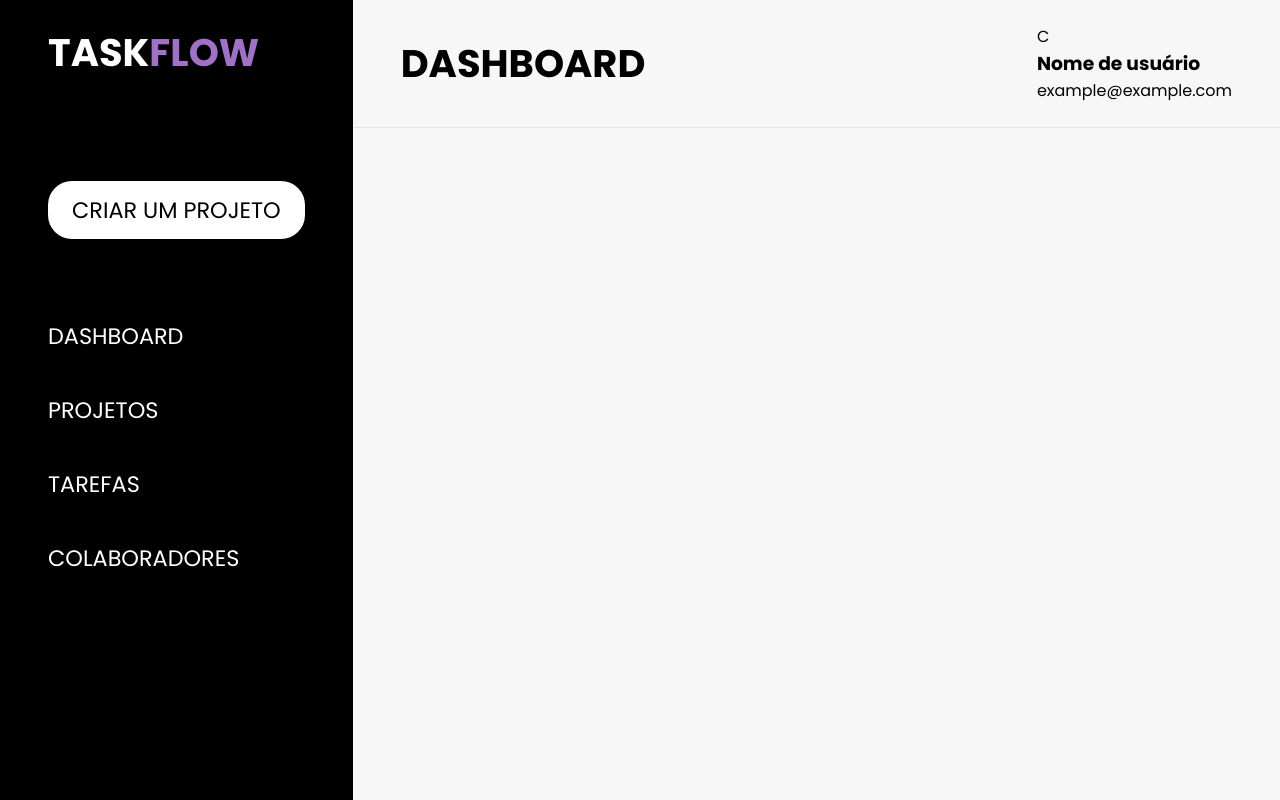
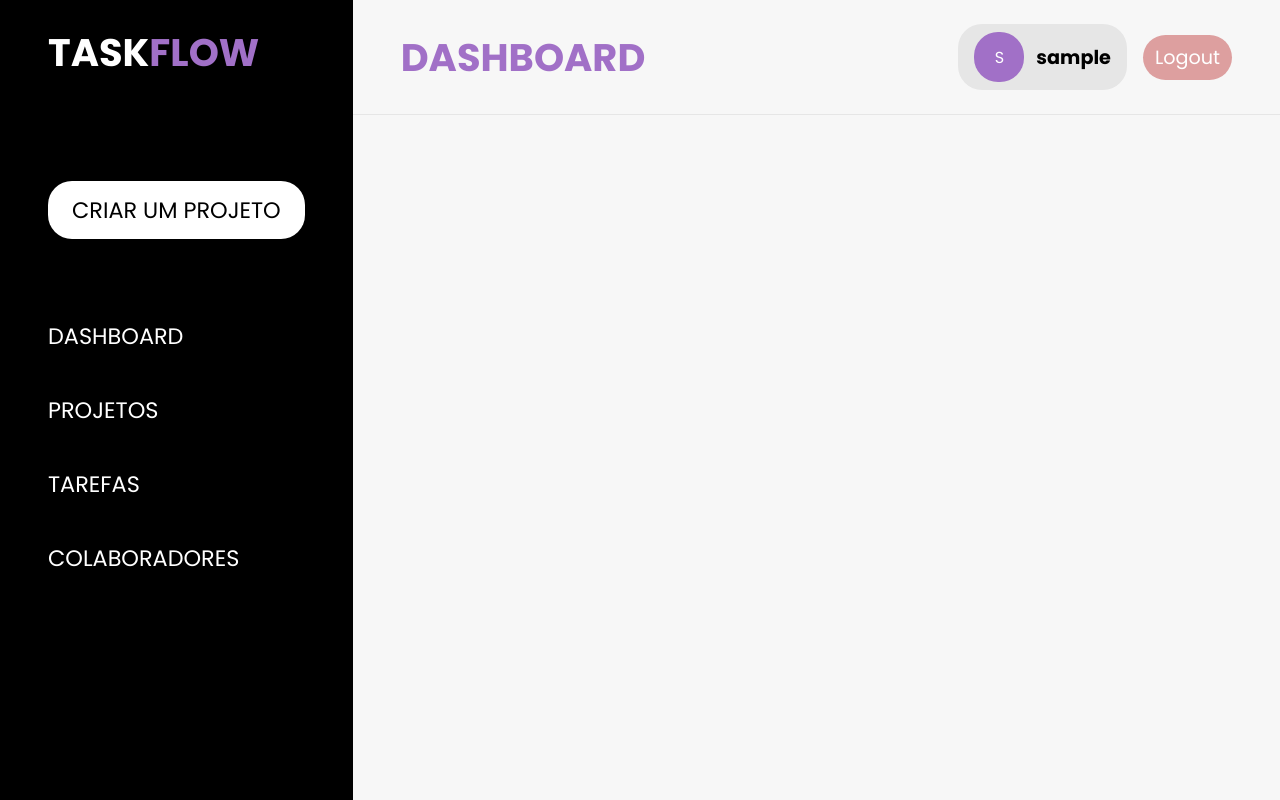
Before and after one commit to CauaLima17/project-task-manager-frontend, a React (Vite) app: page /home in a window 1280 px wide. Built offline with nearby package versions, Linux system fonts and the light colour scheme; sample sign-in values are in the browser's storage.

Commit message:
Adicionado Header + Adicionado Logout

```diff
--- a/src/Components/Header/Header.jsx
+++ b/src/Components/Header/Header.jsx
@@ -1,20 +1,42 @@
-import React, { useContext } from 'react';
+import React, { useContext, useState, useEffect } from 'react';
+import drop from '../../assets/icons/Drop.svg'
+import { jwtDecode } from "jwt-decode";
 import { HeaderContext } from '../../Contexts/HeaderContext.jsx';
 import styles from './Header.module.css';
 
 const Header = () => {
-  const { content } = useContext(HeaderContext)
+  const { content } = useContext(HeaderContext);
+  const [userData, setUserData] = useState();
+  const [dropDown, setDropDown] = useState(false);
+
+  function handleLogout() {
+    localStorage.removeItem('userToken');
+    window.location.href = '/';
+  }
+
+  useEffect(() => {
+    const token = localStorage.getItem('userToken');
+    if (token) {
+      const decodedToken = jwtDecode(token);
+      setUserData(decodedToken);
+    }
+  }, []);
 
   return (
     <header className={styles.header}>
       <h2>{content}</h2>
 
-      <div>
-        <div>C</div>
-        <div>
-          <h3>Nome de usuário</h3>
-          <p>example@example.com</p>
+      <div className={styles.account}>
+        <div className={styles.details}>
+          <div>{userData && userData.username[0].toUpperCase()}</div>
+
+          <div>
+              <h3>{userData ? userData.username : 'Carregando...'}</h3>
+              <p>{userData ? userData.user_email : '...'}</p>
+          </div>
         </div>
+
+        <button onClick={handleLogout} className={styles.logout}>Logout</button>
       </div>
     </header>
   )
--- a/src/Components/Header/Header.module.css
+++ b/src/Components/Header/Header.module.css
@@ -10,4 +10,51 @@
 .header h2 {
   font-size: 2.4rem;
   text-transform: uppercase;
+  color: #A170C7;
 }
+
+.account {
+  display: flex;
+  align-items: center;
+  gap: 16px;
+}
+
+.details {
+  display: flex;
+  align-items: center;
+  gap: 12px;
+  padding: 8px 16px;
+  border-radius: 24px;
+  background-color: #e6e6e6;
+}
+
+.details div:first-child {
+  display: flex;
+  align-items: center;
+  justify-content: center;
+  color: #fff;
+  padding: 16px;
+  width: 50px;
+  height: 50px;
+  background-color: #A170C7;
+  border-radius: 24px;
+}
+
+.details div:last-child h3 {
+  font-size: 1.2rem;
+}
+
+.logout {
+  font-size: 1.2rem;
+  padding: 8px 12px;
+  color: #fff;
+  cursor: pointer;
+  border-radius: 24px;
+  background-color: rgb(221, 159, 159);
+  border: none;
+  transition: .3s;
+}
+
+.logout:hover {
+  background-color: rgb(148, 1, 1);
+}
--- a/src/Pages/AuthPage/AuthPage.module.css
+++ b/src/Pages/AuthPage/AuthPage.module.css
@@ -33,10 +33,11 @@
   align-items: center;
   padding: 48px;
   text-align: center;
-  background-image: url('../assets/img/form-bg.jpg');
+  background-image: url('../../assets/img/form-bg.jpg');
   background-position: center;
   background-size: cover;
   border-radius: 12px 0 0 12px;
+  min-height: 800px;
 }
 
 .logo {
```
Also changed, not shown: src/assets/icons/Drop.svg (added).
